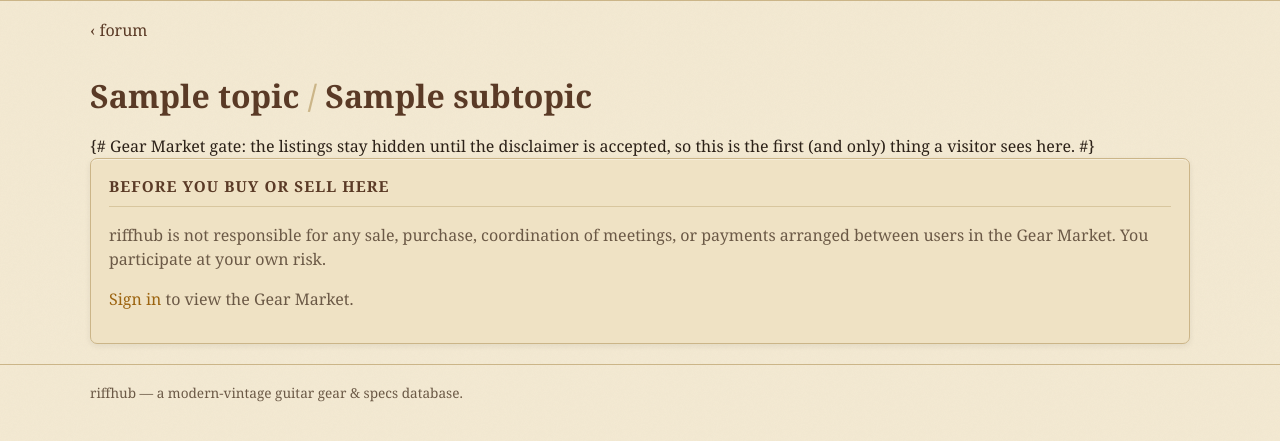
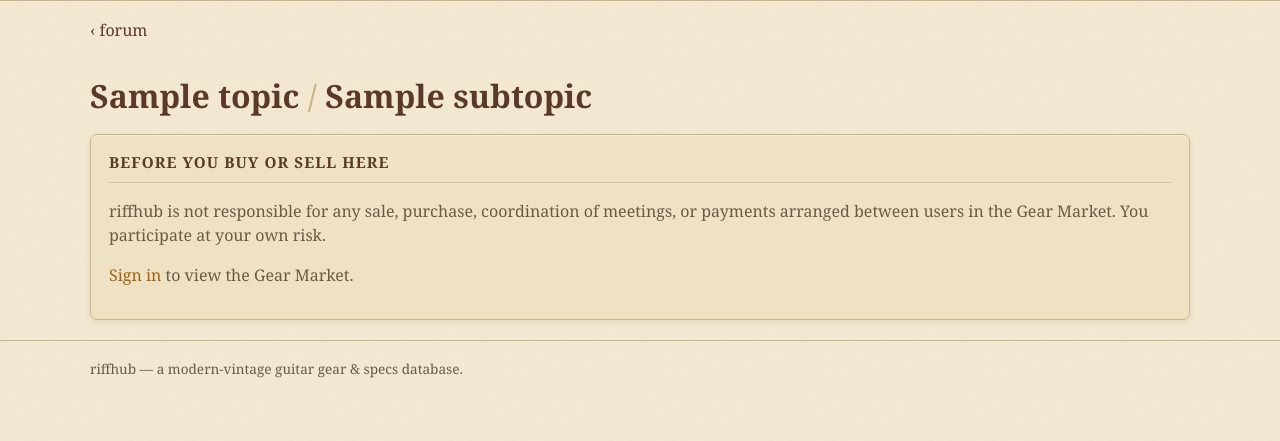
Before and after one commit to gonza56d/riffhub, a Django app: page /forum/s/1/ in a window 1280 px wide. Shown: the part 78-519 px from the top of the page. Run offline with Django 5.2, Linux system fonts and the light colour scheme; tables that the repository leaves empty hold one stand-in row (values such as "Sample post").

Commit message:
Fix Gear Market gate comment rendering as visible text
Django's {# #} comment syntax is single-line only — the gate comment wrapped
onto two lines, so it wasn't parsed as a comment and rendered as literal text
above the disclaimer. Collapse it to one line and add a test guard that no
raw "{#" leaks into the rendered page.

Co-Authored-By: Claude Opus 4.8 <noreply@anthropic.com>

```diff
--- a/templates/forum/subtopic.html
+++ b/templates/forum/subtopic.html
@@ -8,8 +8,7 @@
 </div>
 
 {% if is_market and not disclaimer_ok %}
-  {# Gear Market gate: the listings stay hidden until the disclaimer is
-     accepted, so this is the first (and only) thing a visitor sees here. #}
+  {# Gear Market gate: listings stay hidden until the disclaimer is accepted. #}
   <section class="panel disclaimer gate">
     <h2>Before you buy or sell here</h2>
     <p>{{ disclaimer_text }}</p>
```
Also changed, not shown: tests/test_forum_market_proposals.py (+2 -0 lines).
